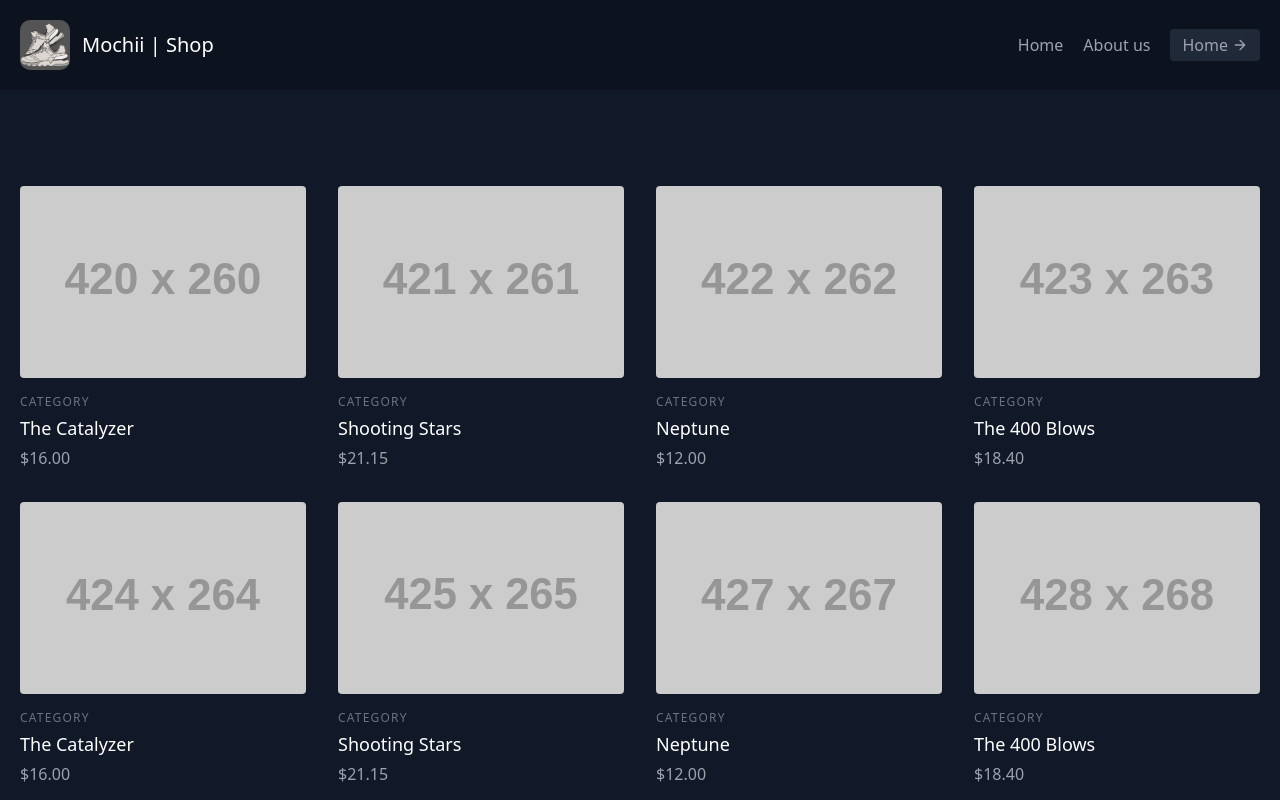
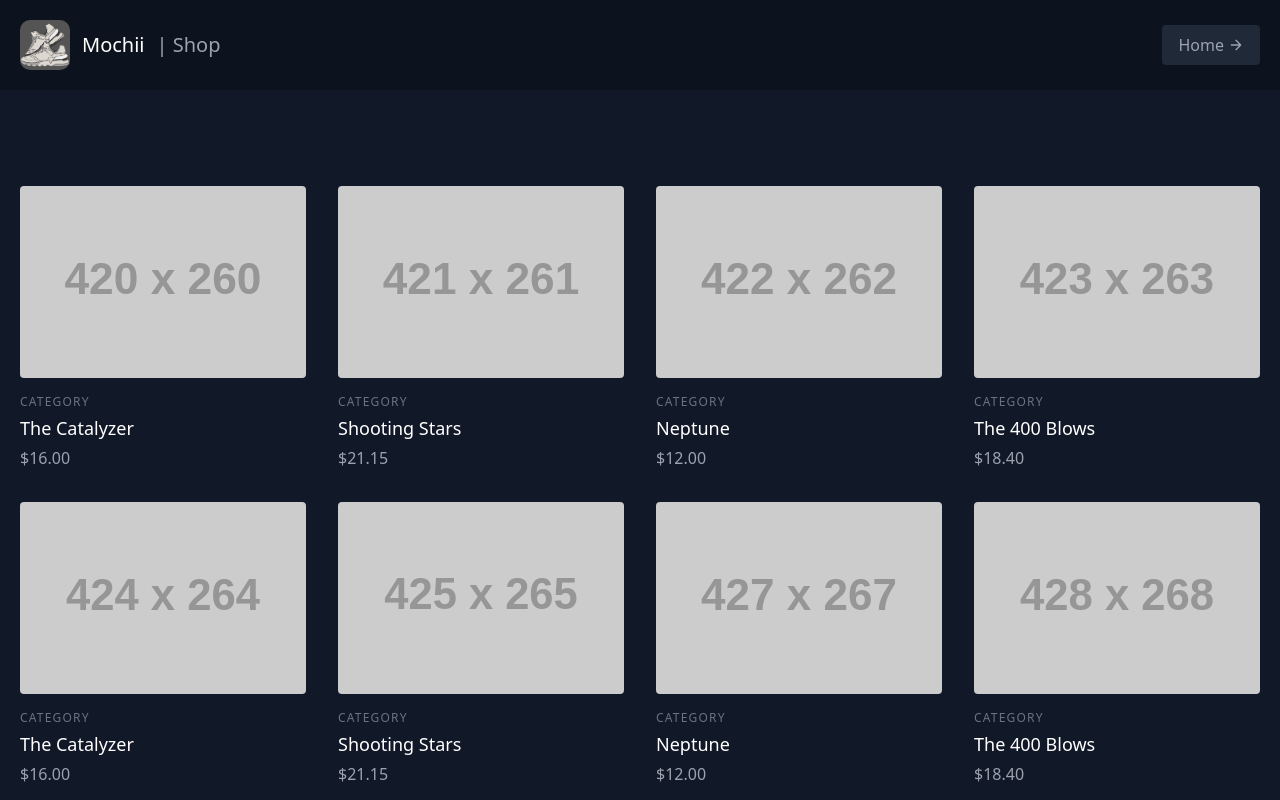
Before and after one commit to shreyghav/home, a plain HTML site: page shop.html in a window 1280 px wide. Shown: the top 800 px of the page. Drawn offline with nearby package versions, Linux system fonts and the light colour scheme; placeholder pictures from the web are drawn by us.

Commit message:
Update shop.html

```diff
--- a/shop.html
+++ b/shop.html
@@ -9,9 +9,9 @@
 </head>
 <body>
 <!-----------------------------------------------HEADER----------------------------------------------------------------------------------------------------------------------------------------------------------------------------->
-    <header class="text-gray-400 bg-gray-900 body-font sticky top-0" style="background-color: #0d131e; opandex: 10;">
+    <header class="text-gray-400 bg-gray-900 body-font sticky top-0" style="background-color: #0d131e; opacity: 100; z-index: 10;">
     <div class="container mx-auto flex flex-wrap p-5 flex-col md:flex-row items-center" style=" opacity: 100">
-        <a class="flex title-font font-medium items-center text-white mb-4 md:mb-0">
+        <a class="flex title-font font-medium items-center text-white mb-4 md:mb-0" href="index.html">
             <img src="shoe-icon.png" alt="shoe-icon" width="50" height="50" class="shoe-logo">
             <style>
                 .shoe-logo {
@@ -20,14 +20,15 @@
             </style>
             <path d="M12 2L2 7l10 5 10-5-10-5zM2 17l10 5 10-5M2 12l10 5 10-5"></path>
         </svg>
-        <span class="ml-3 text-xl">Mochii | Shop</span>
+        <span class="ml-3 text-xl">Mochii</span>
         </a>
+		<a href="shop.html">
+			<span class="ml-3 text-xl">| Shop</span>
+		</a>
         <nav class="md:ml-auto flex flex-wrap items-center text-base justify-center">
-        <a class="mr-5 hover:text-white">Home</a>
-        <a class="mr-5 hover:text-white">About us</a>
         </nav>
-	    <button class="inline-flex items-center bg-gray-800 border-0 py-1 px-3 focus:outline-none hover:bg-gray-700 rounded text-base mt-4 md:mt-0" onclick="window.location.href='index.html'">Home
-	    <svg fill="none" stroke="currentColor" stroke-linecap="round" stroke-linejoin="round" stroke-width="2" class="w-4 h-4 ml-1" viewBox="0 0 24 24">
+        <button class="inline-flex items-center bg-gray-800 border-0 py-2 px-4 focus:outline-none hover:bg-gray-700 rounded text-base mt-4 md:mt-0" onclick="window.location.href='index.html'">Home
+		<svg fill="none" stroke="currentColor" stroke-linecap="round" stroke-linejoin="round" stroke-width="2" class="w-4 h-4 ml-1" viewBox="0 0 24 24">
 	        <path d="M5 12h14M12 5l7 7-7 7"></path>
 	    </svg>
         </button>
```
